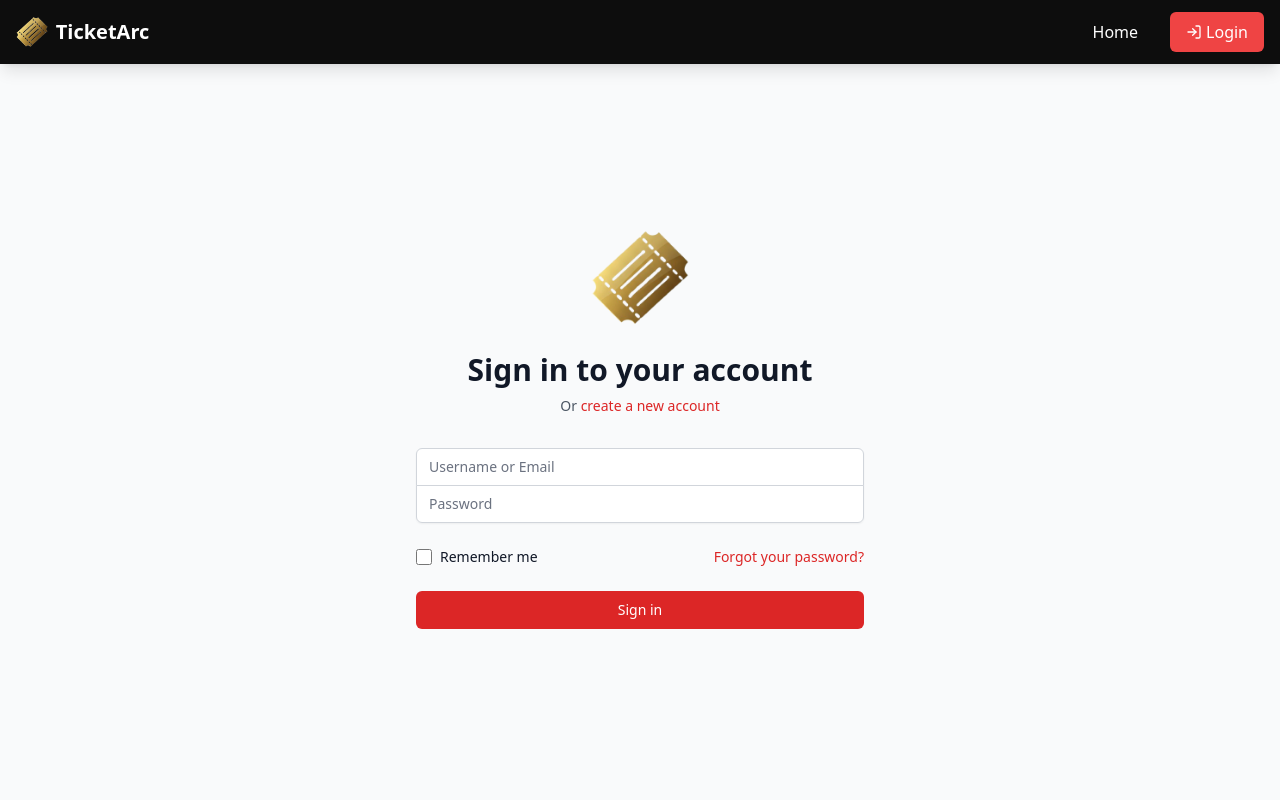
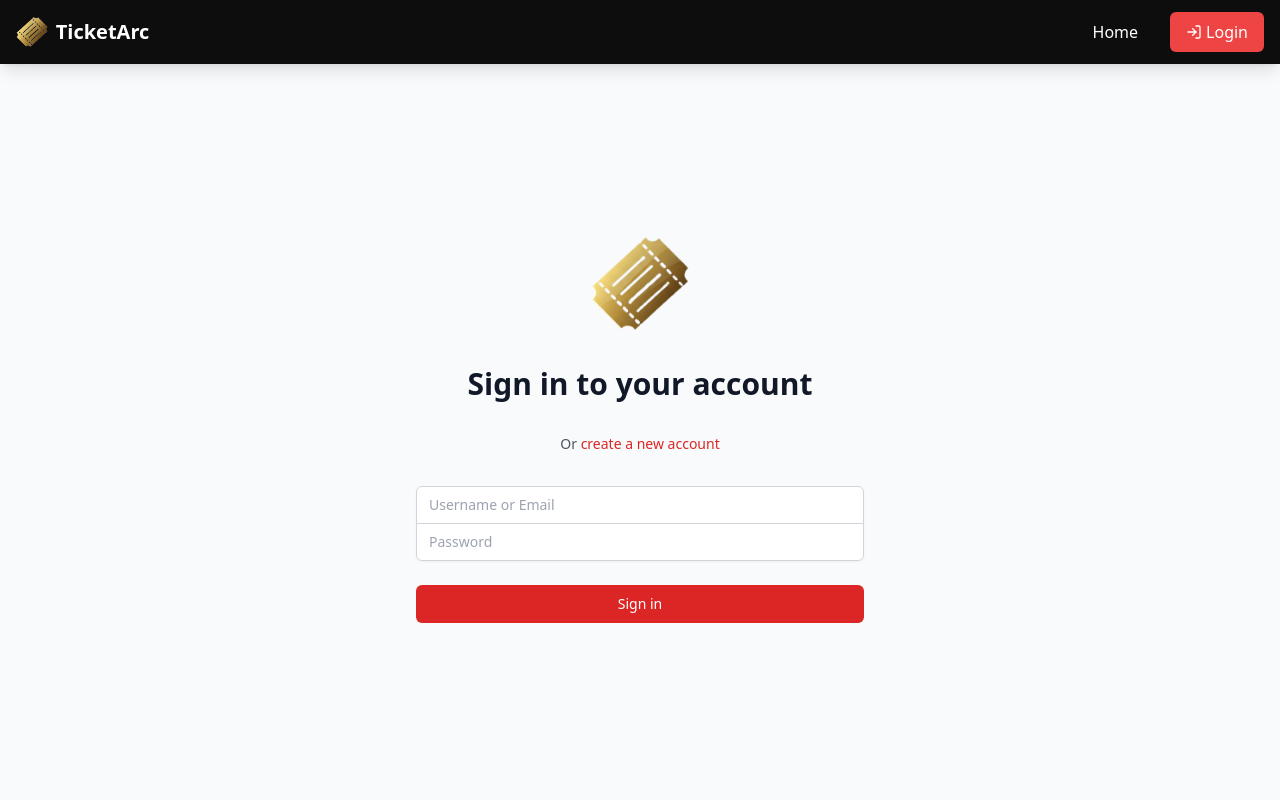
Before and after one commit to meet1075/TicketArc, a React (Vite) app in the folder client/: page /login in a window 1280 px wide. Shown: the top 800 px of the page. Built offline with nearby package versions, Linux system fonts and the light colour scheme; no server answers.

Commit message:
basic backend change and user login done admin left

```diff
--- a/client/src/Pages/Login.jsx
+++ b/client/src/Pages/Login.jsx
@@ -1,6 +1,5 @@
 import React, { useState, useEffect, useContext } from 'react';
 import { useNavigate, Link } from 'react-router-dom';
-import { Film } from 'lucide-react';
 import { AuthContext } from '../context/AuthContext';
 import logo from "../assets/image/logo.png";
 
@@ -27,18 +26,16 @@
     };
 
     try {
-      await login(credentials); // Handles redirect
+      await login(credentials);
     } catch (error) {
       console.error("Login Error:", error.response ? error.response.data : error.message);
       setError(error.response?.data?.message || "Incorrect Username/Email or Password, please try again.");
     }
   };
 
-  // ... (JSX unchanged)
   return (
     <div className="min-h-screen flex items-center justify-center bg-gray-50 py-12 px-4 sm:px-6 lg:px-8">
       <div className="max-w-md w-full space-y-8">
-        <div>
         <div className="flex justify-center pt-7">
           <img src={logo} className="mt-7 h-[100px] w-15" alt="Logo" />
         </div>
@@ -51,71 +48,39 @@
             create a new account
           </Link>
         </p>
-        </div>
 
         <form className="mt-8 space-y-6" onSubmit={handleSubmit}>
-          {error && (
-            <div className="text-red-500 text-center text-sm">
-              {error}
-            </div>
-          )}
+          {error && <div className="text-red-500 text-center text-sm">{error}</div>}
 
           <div className="rounded-md shadow-sm -space-y-px">
-            <div>
-              <label htmlFor="identifier" className="sr-only">Username or Email</label>
             <input
               id="identifier"
               name="identifier"
               type="text"
               required
-                className="appearance-none rounded-none relative block w-full px-3 py-2 border border-gray-300 placeholder-gray-500 text-gray-900 rounded-t-md focus:outline-none focus:ring-red-500 focus:border-red-500 focus:z-10 sm:text-sm"
+              className="appearance-none rounded-none relative block w-full px-3 py-2 border border-gray-300 text-gray-900 rounded-t-md focus:outline-none focus:ring-red-500 focus:border-red-500 sm:text-sm"
               placeholder="Username or Email"
               value={formData.identifier}
               onChange={(e) => setFormData({ ...formData, identifier: e.target.value })}
             />
-            </div>
-            <div>
-              <label htmlFor="password" className="sr-only">Password</label>
             <input
               id="password"
               name="password"
               type="password"
               required
-                className="appearance-none rounded-none relative block w-full px-3 py-2 border border-gray-300 placeholder-gray-500 text-gray-900 rounded-b-md focus:outline-none focus:ring-red-500 focus:border-red-500 focus:z-10 sm:text-sm"
+              className="appearance-none rounded-none relative block w-full px-3 py-2 border border-gray-300 text-gray-900 rounded-b-md focus:outline-none focus:ring-red-500 focus:border-red-500 sm:text-sm"
               placeholder="Password"
               value={formData.password}
               onChange={(e) => setFormData({ ...formData, password: e.target.value })}
             />
           </div>
-          </div>
 
-          <div className="flex items-center justify-between">
-            <div className="flex items-center">
-              <input
-                id="remember-me"
-                name="remember-me"
-                type="checkbox"
-                className="h-4 w-4 text-red-600 focus:ring-red-500 border-gray-300 rounded"
-              />
-              <label htmlFor="remember-me" className="ml-2 block text-sm text-gray-900">
-                Remember me
-              </label>
-            </div>
-            <div className="text-sm">
-              <a href="#" className="font-medium text-red-600 hover:text-red-500">
-                Forgot your password?
-              </a>
-            </div>
-          </div>
-
-          <div>
           <button
             type="submit"
-              className="group relative w-full flex justify-center py-2 px-4 border border-transparent text-sm font-medium rounded-md text-white bg-red-600 hover:bg-red-700 focus:outline-none focus:ring-2 focus:ring-offset-2 focus:ring-red-500"
+            className="w-full flex justify-center py-2 px-4 border border-transparent text-sm font-medium rounded-md text-white bg-red-600 hover:bg-red-700 focus:outline-none"
           >
             Sign in
           </button>
-          </div>
         </form>
       </div>
     </div>
--- a/client/src/context/AuthContext.jsx
+++ b/client/src/context/AuthContext.jsx
@@ -11,19 +11,26 @@
 
   useEffect(() => {
     const checkAuth = async () => {
+      const storedToken = localStorage.getItem("accessToken");
+      if (!storedToken) return;
+
       try {
-        const response = await axios.get('http://localhost:3000/api/v1/user/currentUser', {
-          withCredentials: true
+        const response = await axios.get("http://localhost:3000/api/v1/user/currentUser", {
+          headers: {
+            Authorization: `Bearer ${storedToken}`,
+          },
+          withCredentials: true,
         });
+
         if (response.status === 200) {
           setIsLoggedIn(true);
           setUser(response.data.data);
-          if (response.data.data.role === 'admin') {
-            navigate('/admin');
+          if (response.data.data.role === "admin") {
+            navigate("/admin");
           }
         }
       } catch (err) {
-        console.error('Auth check failed:', err.response?.data || err.message);
+        console.error("Auth check failed:", err.response?.data || err.message);
         setIsLoggedIn(false);
         setUser(null);
       }
@@ -33,17 +40,20 @@
 
   const login = async (credentials) => {
     try {
-      const response = await axios.post('http://localhost:3000/api/v1/user/login', credentials, {
-        withCredentials: true
+      const response = await axios.post("http://localhost:3000/api/v1/user/login", credentials, {
+        withCredentials: true,
       });
-      console.log('Login response:', response.data); // Debug
+
       if (response.status === 200) {
+        const token = response.data.data.accessToken;
+        localStorage.setItem("accessToken", token);
         setIsLoggedIn(true);
         setUser(response.data.data.user);
-        if (response.data.data.user.role === 'admin') {
-          navigate('/admin');
+
+        if (response.data.data.user.role === "admin") {
+          navigate("/admin");
         } else {
-          navigate('/');
+          navigate("/");
         }
         return true;
       }
@@ -54,14 +64,15 @@
 
   const logout = async () => {
     try {
-      await axios.post('http://localhost:3000/api/v1/user/logout', {}, {
-        withCredentials: true
+      await axios.post("http://localhost:3000/api/v1/user/logout", {}, {
+        withCredentials: true,
       });
+      localStorage.removeItem("accessToken");
       setIsLoggedIn(false);
       setUser(null);
-      navigate('/');
+      navigate("/");
     } catch (err) {
-      console.error('Logout failed:', err);
+      console.error("Logout failed:", err);
     }
   };
 
```
Also changed, not shown: 2 other files (tests, documents, lock files or other folders). Lines whose indentation alone changed are shown as unchanged.
